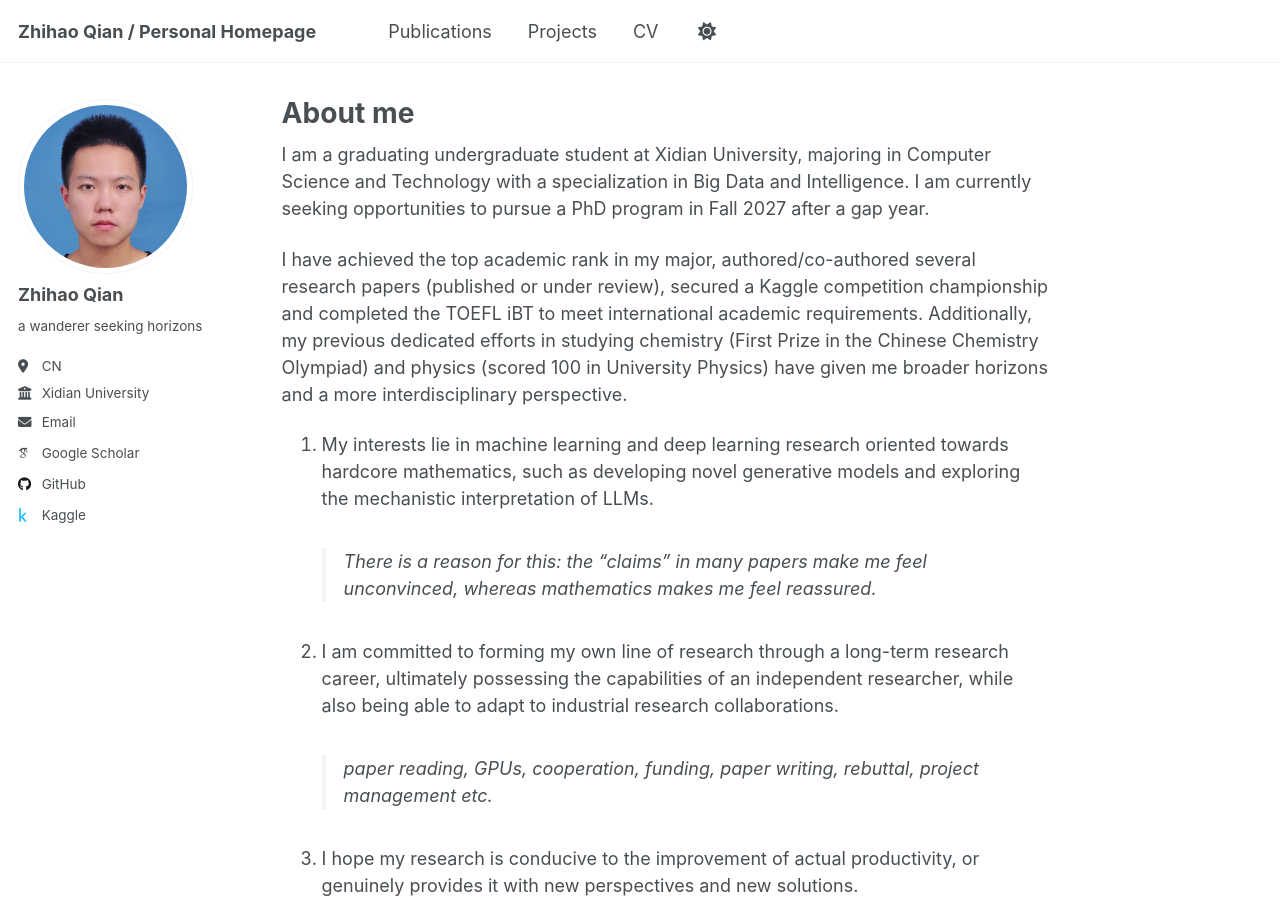
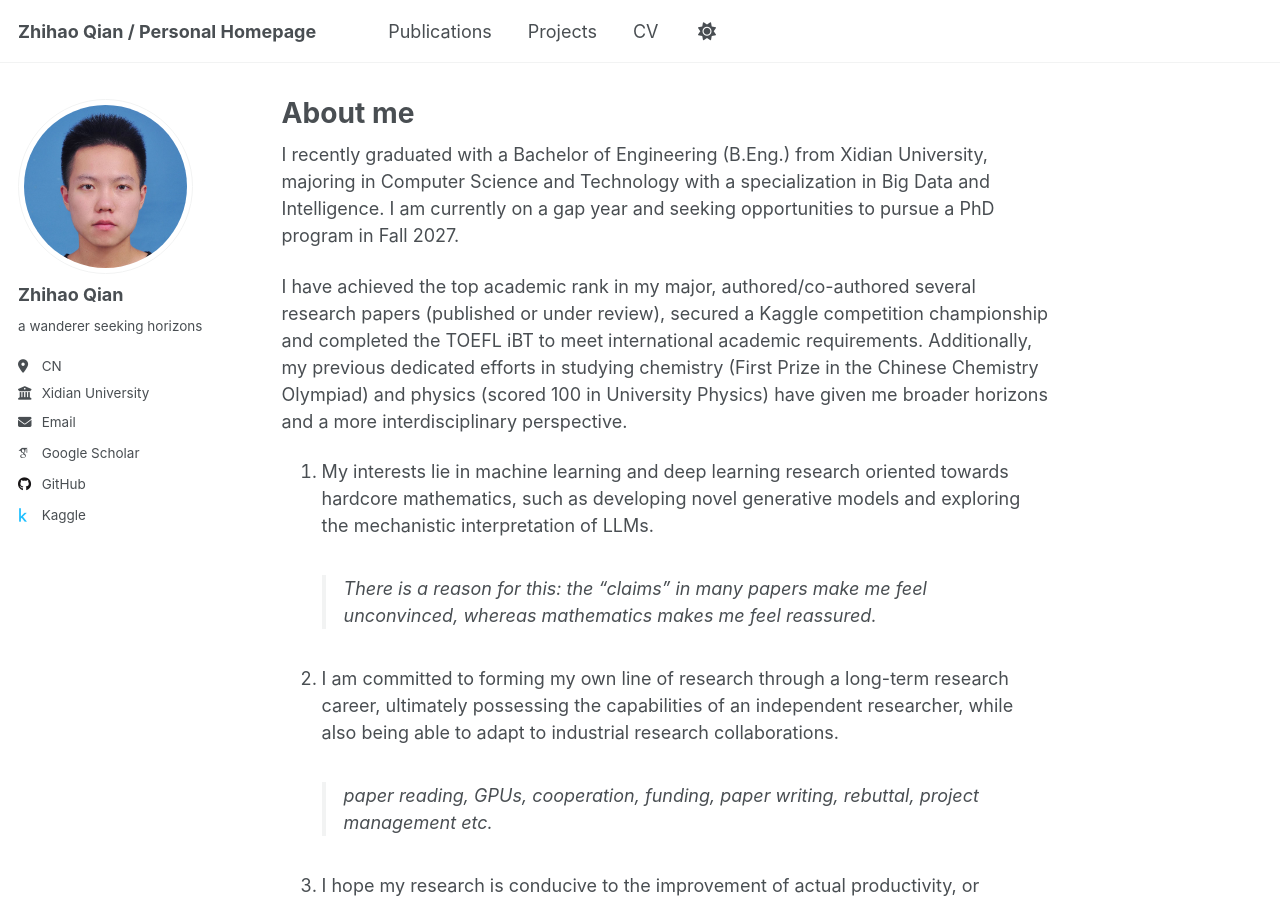
Before and after one commit to Dualego00/Dualego00.github.io, a Jekyll site: the page built from _pages/about.md, in a window 1280 px wide and 900 px high. Built offline with Jekyll 4.4.1, drawn with Linux system fonts in a browser that asks for light colours; some web fonts are replaced.

Commit message:
Revise about page to include graduation details
Updated personal information to reflect recent graduation and current status.

```diff
--- a/_pages/about.md
+++ b/_pages/about.md
@@ -7,7 +7,7 @@ redirect_from:
   - /about.html
 ---
 
-I am a graduating undergraduate student at Xidian University, majoring in Computer Science and Technology with a specialization in Big Data and Intelligence. I am currently seeking opportunities to pursue a PhD program in Fall 2027 after a gap year.
+I recently graduated with a Bachelor of Engineering (B.Eng.) from Xidian University, majoring in Computer Science and Technology with a specialization in Big Data and Intelligence. I am currently on a gap year and seeking opportunities to pursue a PhD program in Fall 2027.
 
 I have achieved the top academic rank in my major, authored/co-authored several research papers (published or under review), secured a Kaggle competition championship and completed the TOEFL iBT to meet international academic requirements. Additionally, my previous dedicated efforts in studying chemistry (First Prize in the Chinese Chemistry Olympiad) and physics (scored 100 in University Physics) have given me broader horizons and a more interdisciplinary perspective.
 
```
